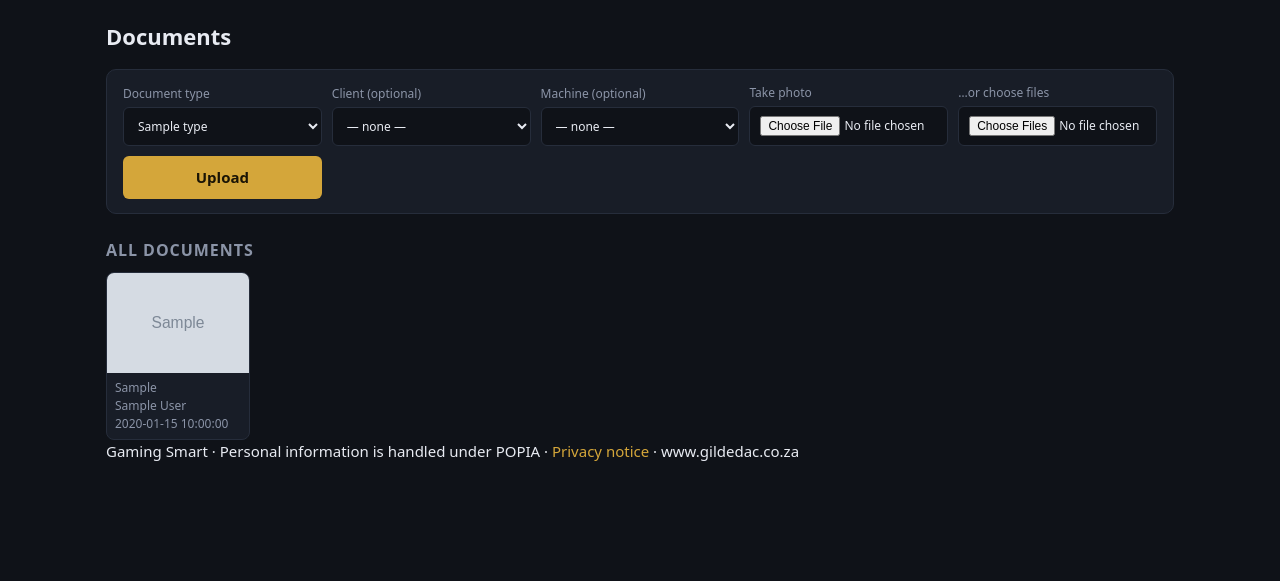
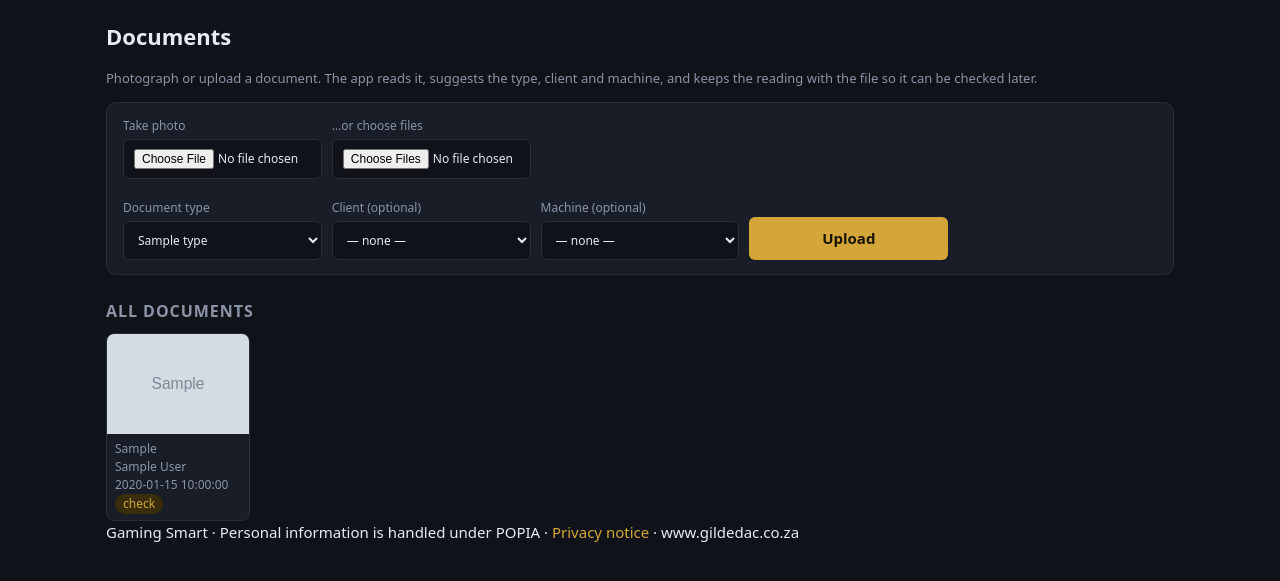
Before and after one commit to elitecommodity-rgb/gaming-smart, a Flask app: template templates/documents.html in a window 1280 px wide. Shown: the top 581 px of the page. Run offline with Flask 3, Linux system fonts and the light colour scheme; the template is opened without the code that fills it: most values are stand-ins (such as "Sample title", 1, 10 or a date in 2020); grey boxes marked "Sample" are stand-in pictures; some libraries are stand-ins or nearby versions.

Commit message:
Update documents.html

```diff
--- a/templates/documents.html
+++ b/templates/documents.html
@@ -1,12 +1,18 @@
 {% extends "base.html" %}
 {% block body %}
 <h1>Documents</h1>
-<form class="box" method="post" enctype="multipart/form-data">
-  <label>Document type<select name="doc_type">{% for t in types %}<option>{{ t }}</option>{% endfor %}</select></label>
+<p class="hint">Photograph or upload a document. The app reads it, suggests the type, client and machine, and keeps the reading with the file so it can be checked later.</p>
+<form id="df" class="box" method="post" enctype="multipart/form-data">
+  <input type="hidden" name="ocr_text" id="ocr_text">
+  <label>Take photo<input id="cam" type="file" name="files" accept="image/*" capture="environment"></label>
+  <label>…or choose files<input id="pick" type="file" name="files" accept="image/*,application/pdf" multiple></label>
+  <div id="ocrstatus" class="hint" style="grid-column:1/-1"></div>
+  <img id="preview" class="preview" alt="Preview" hidden>
+  <label>Document type<select name="doc_type" id="doc_type">{% for t in types %}<option>{{ t }}</option>{% endfor %}</select></label>
   <label>Client (optional)<select name="client_id"><option value="">— none —</option>{% for c in clients %}<option value="{{ c.id }}">{{ c.full_name }}</option>{% endfor %}</select></label>
   <label>Machine (optional)<select name="machine_id"><option value="">— none —</option>{% for m in machines %}<option value="{{ m.id }}">{{ m.code }}</option>{% endfor %}</select></label>
-  <label>Take photo<input type="file" name="files" accept="image/*" capture="environment"></label>
-  <label>…or choose files<input type="file" name="files" accept="image/*,application/pdf" multiple></label>
+  <label class="meter" hidden>Meter: coin in<input name="meter_in" inputmode="decimal"></label>
+  <label class="meter" hidden>Meter: coin out<input name="meter_out" inputmode="decimal"></label>
   <button>Upload</button>
 </form>
 <h2>All documents</h2>
@@ -14,8 +20,30 @@
 {% for d in rows %}
   <a class="thumb" href="{{ url_for('files', name=d.filename) }}" target="_blank">
     {% if d.filename.endswith('.pdf') %}<div class="pdf">PDF</div>{% else %}<img src="{{ url_for('files', name=d.filename) }}" loading="lazy">{% endif %}
-    <div class="m">{{ d.doc_type }}<br>{{ d.full_name or d.code or '—' }}<br>{{ d.uploaded_at }}</div>
+    <div class="m">{{ d.doc_type }}<br>{{ d.full_name or d.code or '—' }}<br>{{ d.uploaded_at }}
+      {% if d.ocr_flags and 'not machine-read' not in d.ocr_flags %}<br><span class="pill {{ 'ok' if 'matches' in d.ocr_flags else 'warn' }}" title="{{ d.ocr_flags }}">{{ 'agrees' if 'matches' in d.ocr_flags else 'check' }}</span>{% endif %}</div>
   </a>
 {% else %}<div class="card">Nothing uploaded yet.</div>{% endfor %}
 </div>
+<script src="{{ url_for('static', filename='capture.js') }}"></script>
+<script>
+const df = document.getElementById('df');
+const syncMeter = () => document.querySelectorAll('.meter').forEach(l => l.hidden = df.doc_type.value !== 'Machine meter photo');
+df.doc_type.addEventListener('change', syncMeter); syncMeter();
+const apply = async (s, h) => {
+  const got = [];
+  if (s.doc_type && h.setv(df.doc_type, s.doc_type, true)) { got.push('type ' + s.doc_type); syncMeter(); }
+  if (s.machine_id && h.setv(df.machine_id, s.machine_id)) got.push('machine ' + s.machine_code);
+  if (s.client && h.setv(df.client_id, s.client.id)) got.push('client ' + s.client.name);
+  if (df.doc_type.value === 'Machine meter photo') {
+    const m = await h.suggest('meter', h.text);
+    if (m.machine_id && h.setv(df.machine_id, m.machine_id)) got.push('machine ' + m.machine_code);
+    if (m.coin_in && h.setv(df.meter_in, m.coin_in)) got.push('coin in ' + m.coin_in);
+    if (m.coin_out && h.setv(df.meter_out, m.coin_out)) got.push('coin out ' + m.coin_out);
+  }
+  return got;
+};
+GSCapture({ input: '#cam', status: '#ocrstatus', preview: '#preview', ocr: '#ocr_text', kind: 'doc', apply });
+GSCapture({ input: '#pick', status: '#ocrstatus', preview: '#preview', ocr: '#ocr_text', kind: 'doc', apply });
+</script>
 {% endblock %}
```
